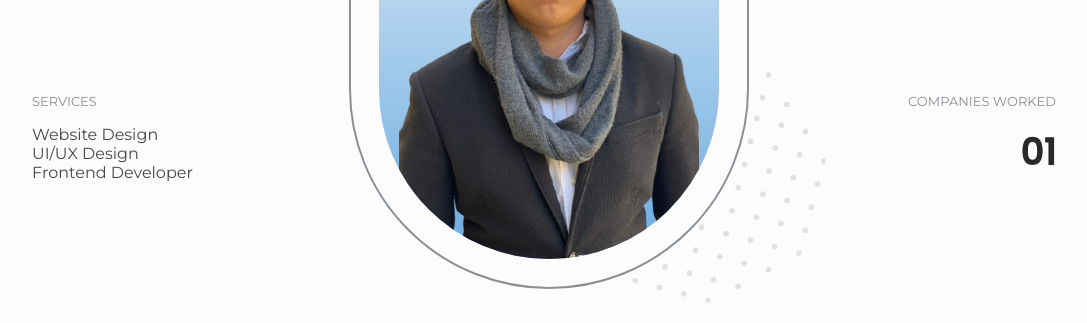
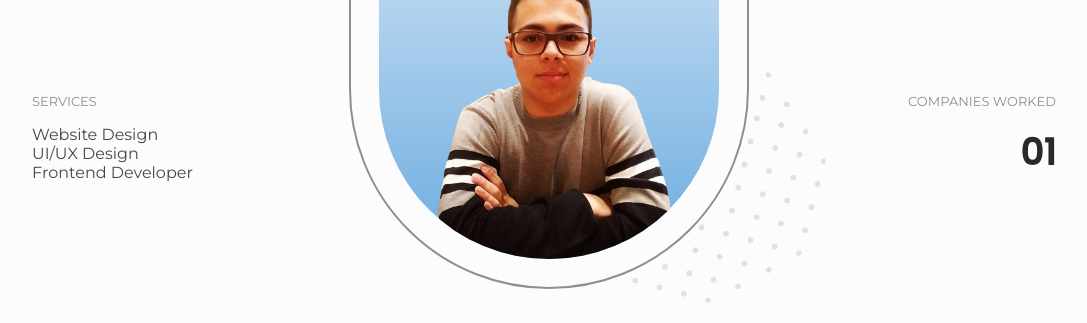
Before and after one commit to castrogusttavo/castrogusttavo.github.io, a plain HTML site: page index-en.html in a window 1280 px wide. Shown: the part 711-1034 px from the top of the page, without its empty margins (96-1183 px from the left). Drawn offline with nearby package versions, Linux system fonts and the light colour scheme.

Commit message:
Update Photo

```diff
--- a/index-en.html
+++ b/index-en.html
@@ -100,7 +100,7 @@
 
                         <div class="home__blob grid">
                             <div class="home__perfil">
-                                <img src="assets/img/perfil-gru-final.png" alt="">
+                                <img src="assets/img/Me.png" alt="">
                             </div>
 
                             <img src="assets/img/shape-wawes.svg" alt="" class="home__shape-wawes" alt="" class="home__shape-wawes">
```
Also changed, not shown: index.html (+1 -1 lines), assets/img/Me.png (added).
